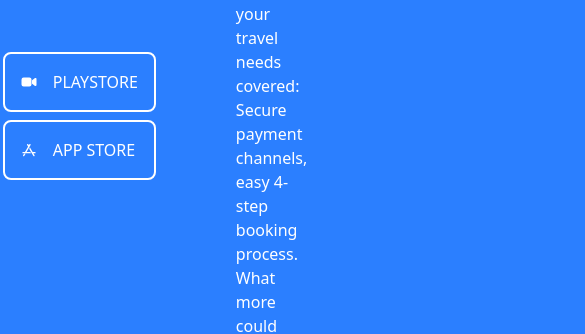
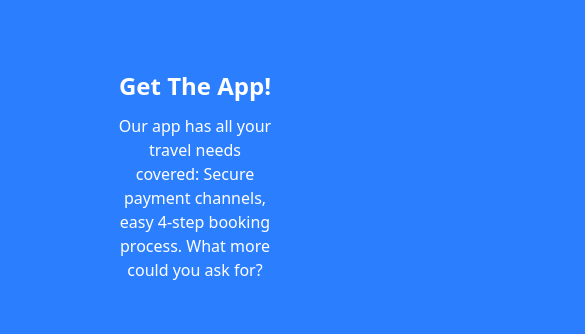
Before and after one commit to moshaosama/Hotel_Reservations, a React (Vite) app in the folder zendo_fe/: page /login in a window 390 px wide. Shown: the part 1010-1344 px from the top of the page, 585 px wide, since content can reach past the window. Built offline with nearby package versions, Linux system fonts and the light colour scheme; grey boxes are pictures that could not be loaded.

Commit message:
modify: adjusted DownloadApp styling and responsiveness

```diff
--- a/zendo_fe/src/Components/DownloadApp.tsx
+++ b/zendo_fe/src/Components/DownloadApp.tsx
@@ -6,9 +6,12 @@ import { cn } from "../libs/cn";
 const DownloadApp = () => {
   return (
     <>
-      <div className="bg-blue-500 my-20">
+      <div className="bg-blue-500 my-20 max-sm:pt-4">
         <div
-          className={cn(Container, "flex items-center justify-between gap-20")}
+          className={cn(
+            Container,
+            "flex items-center max-sm:flex-col  justify-between gap-20"
+          )}
         >
           <div className="flex flex-col w-fit gap-2 text-white">
             <button className="border-2 border-white p-4 rounded-lg flex items-center gap-4 hover:bg-black hover:border-black cursor-pointer">
@@ -25,7 +28,7 @@ const DownloadApp = () => {
             </button>
           </div>
 
-          <div className="flex flex-col gap-3 text-white">
+          <div className="flex flex-col gap-3 max-sm:text-center text-white">
             <h1 className="text-2xl font-bold">Get The App!</h1>
             <p>
               Our app has all your travel needs covered: Secure payment
```
